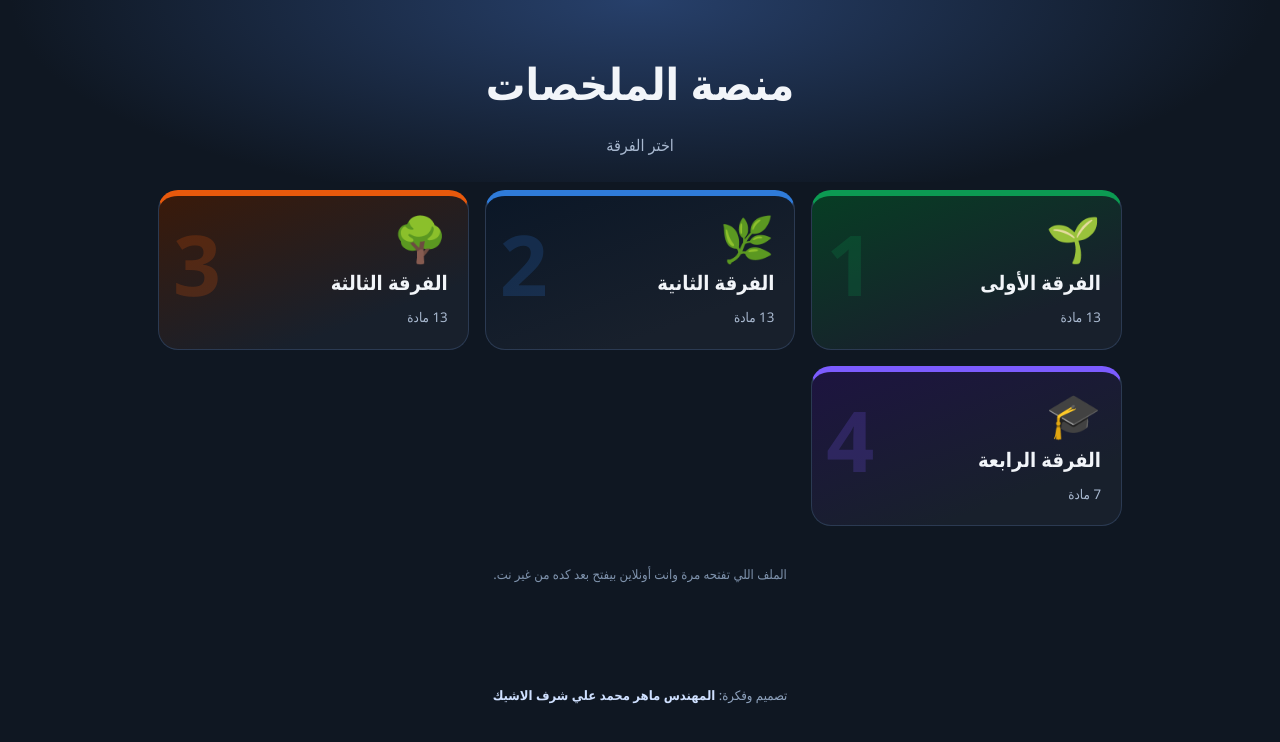
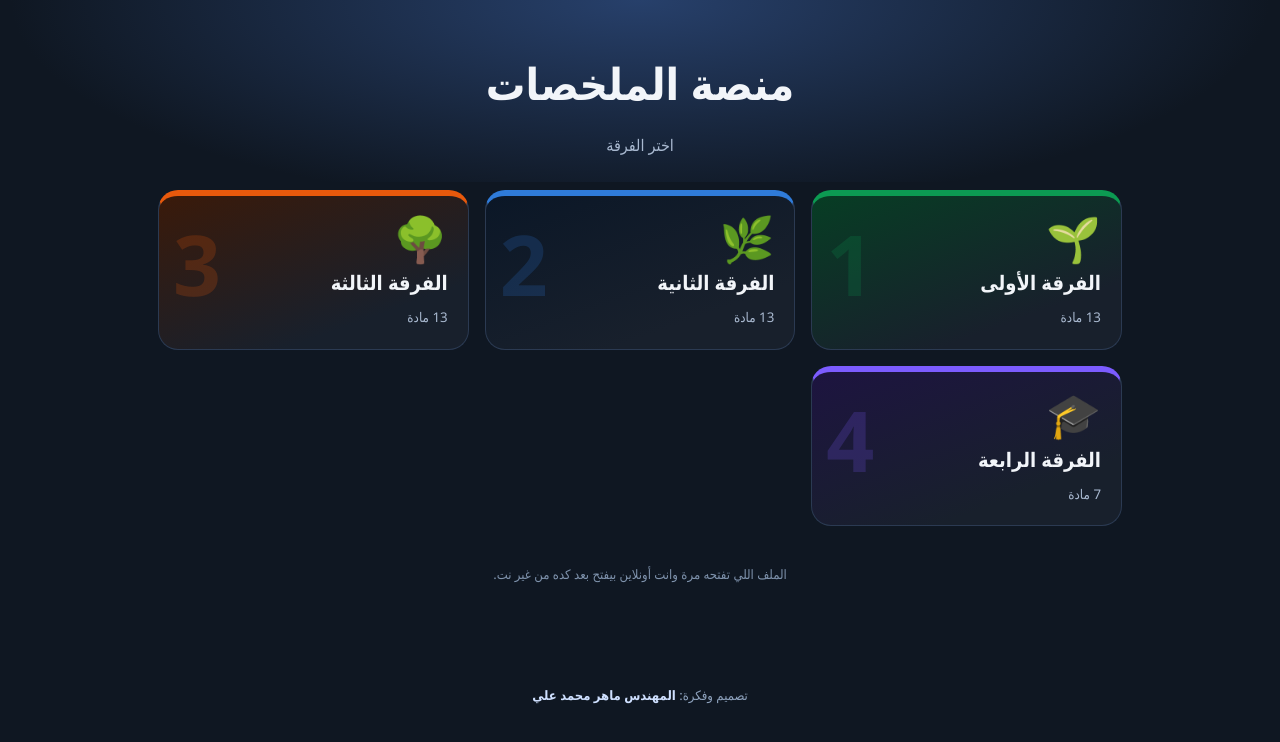
Before and after one commit to mahermohamed17-gif/Mozakraa, a plain HTML site: page index.html in a window 1280 px wide. Drawn offline with Linux system fonts and the light colour scheme; no server answers.

Commit message:
Add files via upload

```diff
--- a/index.html
+++ b/index.html
@@ -9,7 +9,7 @@
 <link rel="stylesheet" href="style.css">
 </head><body>
 <div id="app"></div>
-<footer class="credit">تصميم وفكرة: <b>المهندس ماهر محمد علي شرف الاشيك</b></footer>
+<footer class="credit">تصميم وفكرة: <b>المهندس ماهر محمد علي</b></footer>
 <script src="config.js"></script>
 <script src="courses.js"></script>
 <script src="items.js"></script>
```
